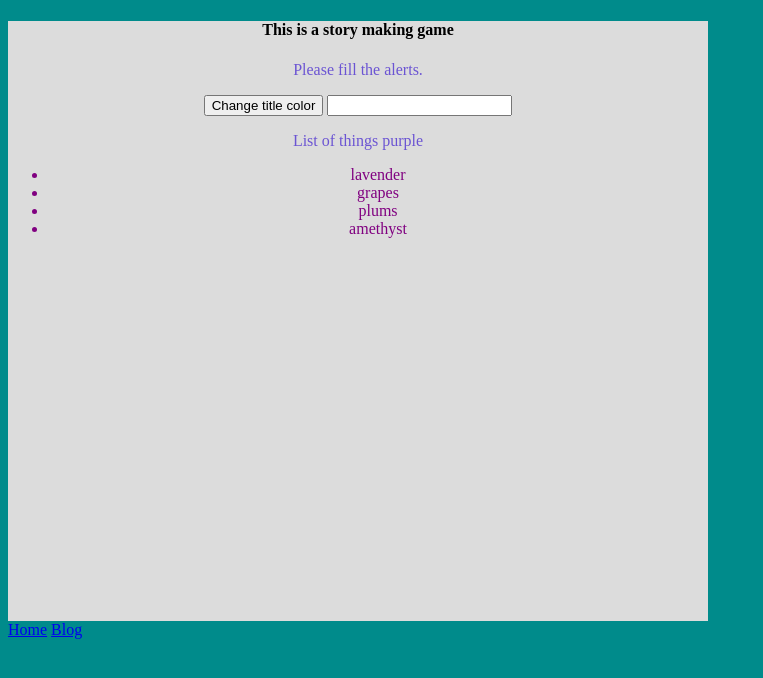
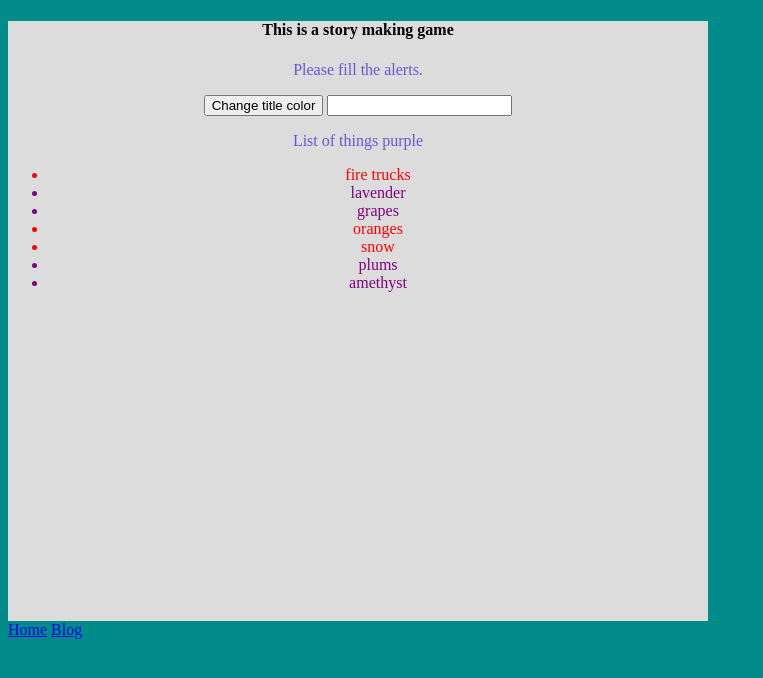
Before and after one commit to onetoughcookie226/Day_4, a plain HTML site: page index.html in a window 1280 px wide. Shown: the whole page, without its empty margins (0-763 px from the left). Drawn offline with Linux system fonts and the light colour scheme.

Commit message:
turn some list items to red using getElementsByClassName

```diff
--- a/app.js
+++ b/app.js
@@ -5,6 +5,12 @@
 const myList = document.getElementsByTagName('li');
 for (let i = 0 ; i < myList.length; i +=1) {
     myList[i].style.color = 'purple';
+}
+
+
+const errorNotPurple = document.getElementsByClassName('error-not-purple');
+for (let i = 0 ; i < errorNotPurple.length; i +=1) {
+    errorNotPurple[i].style.color = 'red';
 }
 
 
--- a/index.html
+++ b/index.html
@@ -15,8 +15,11 @@
         <input type="text" id="myTextInput">
         <p>List of things purple</p>
         <ul>
+            <li class="error-not-purple">fire trucks</li>
             <li>lavender</li>
             <li>grapes</li>
+            <li class="error-not-purple">oranges</li>
+            <li class="error-not-purple">snow</li>
             <li>plums</li>
             <li>amethyst</li>
 
```
